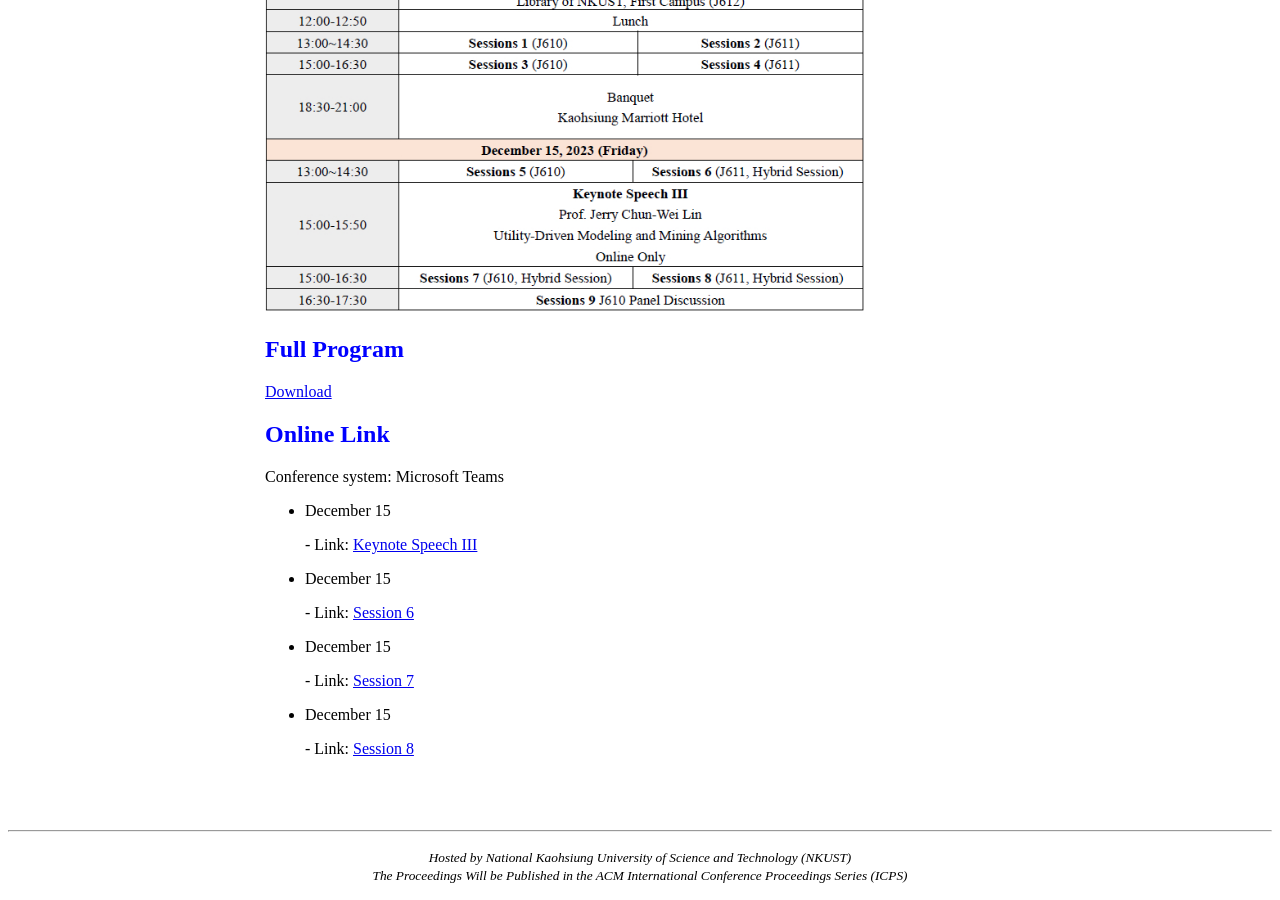
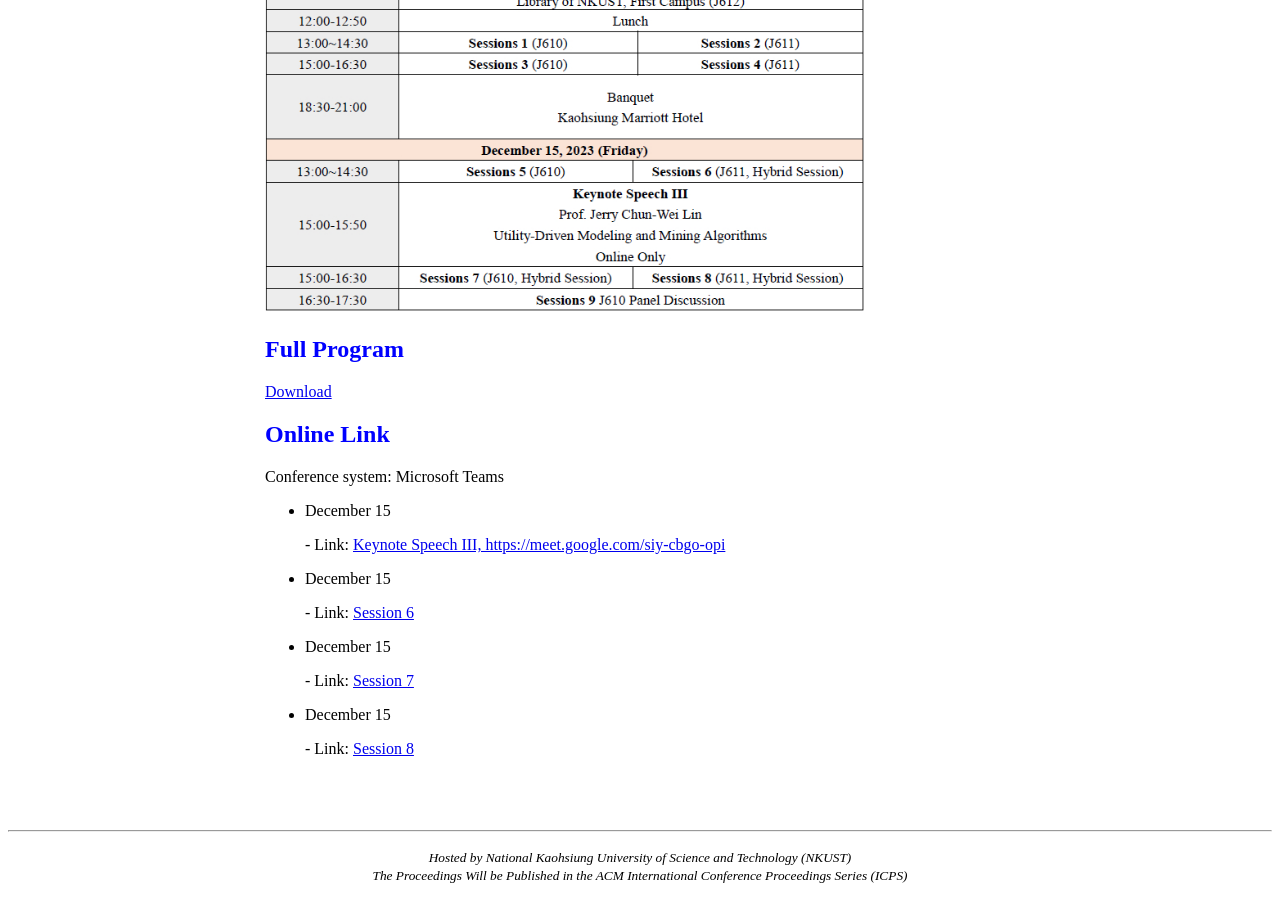
Before and after one commit to icea-conf/2023, a Jekyll site: the page built from program/index.html, in a window 1280 px wide and 900 px high, scrolled down 585 px. Built offline with Jekyll 4.4.1, drawn with Linux system fonts in a browser that asks for light colours; some of the changed lines change nothing that is shown.

Commit message:
Update index.html

```diff
--- a/program/index.html
+++ b/program/index.html
@@ -21,7 +21,7 @@ title: ACM ICEA 2023
                <p>Conference system: Microsoft Teams</p>
                <ul>
                     <li><p>December 15</p></li>
-                    <p>- Link: <a target="_blank" href="meet.google.com/siy-cbgo-opi">Keynote Speech III</a></p>
+                    <p>- Link: <a target="_blank" href="meet.google.com/siy-cbgo-opi">Keynote Speech III, https://meet.google.com/siy-cbgo-opi</a></p>
 
                     <li><p>December 15</p></li>
                     <p>- Link: <a target="_blank" href="https://teams.microsoft.com/l/meetup-join/19%3ameeting_MGVhMjE0NTMtODMzMC00ZjAxLWJjMWYtMGY3N2JmMDA5ZTQy%40thread.v2/0?context=%7b%22Tid%22%3a%228d689cdb-998c-4078-a2df-1ff59cb5435d%22%2c%22Oid%22%3a%22d61104e0-d531-48b9-845b-a03e6c946a85%22%7d">Session 6</a></p>
```
